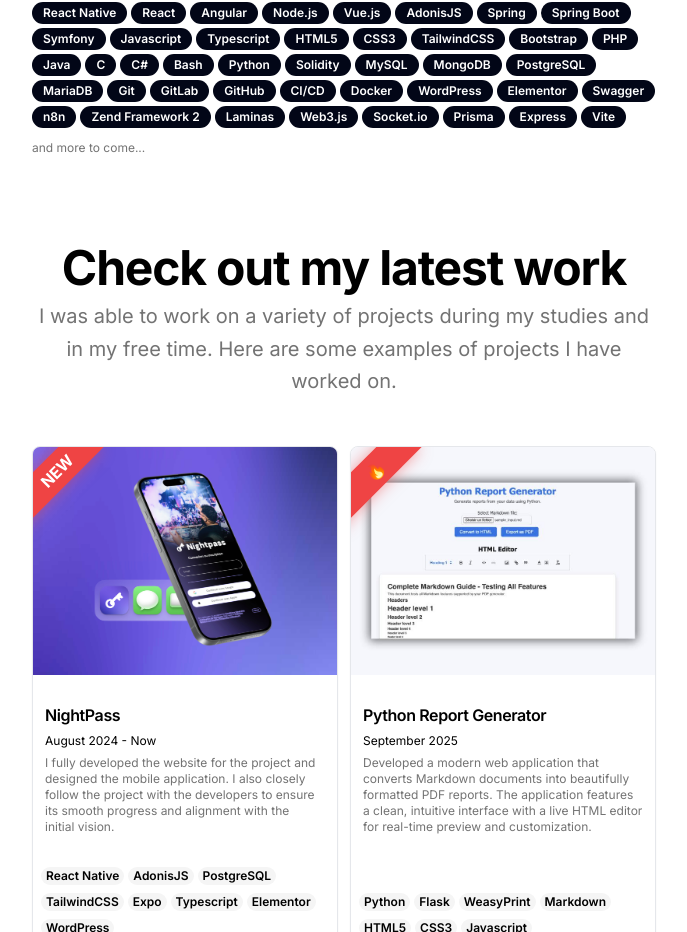
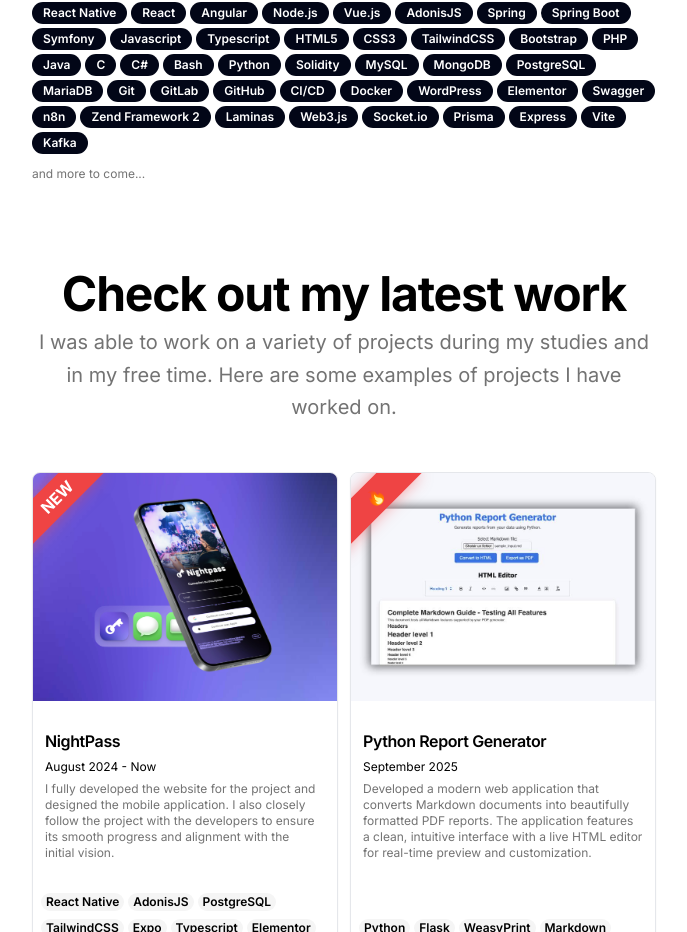
Before and after one commit to imjxlian/julian-portfolio, a Vue app: page / in a window 1280 px wide. Shown: the part 1590-2522 px from the top of the page, without its empty margins (296-983 px from the left). Built offline with nearby package versions, Linux system fonts and the light colour scheme.

Commit message:
Add Kafka skill

```diff
--- a/src/App.vue
+++ b/src/App.vue
@@ -72,6 +72,7 @@
     "Prisma",
     "Express",
     "Vite",
+    "Kafka",
 ];
 
 const filteredSkills = computed(() => {
```
